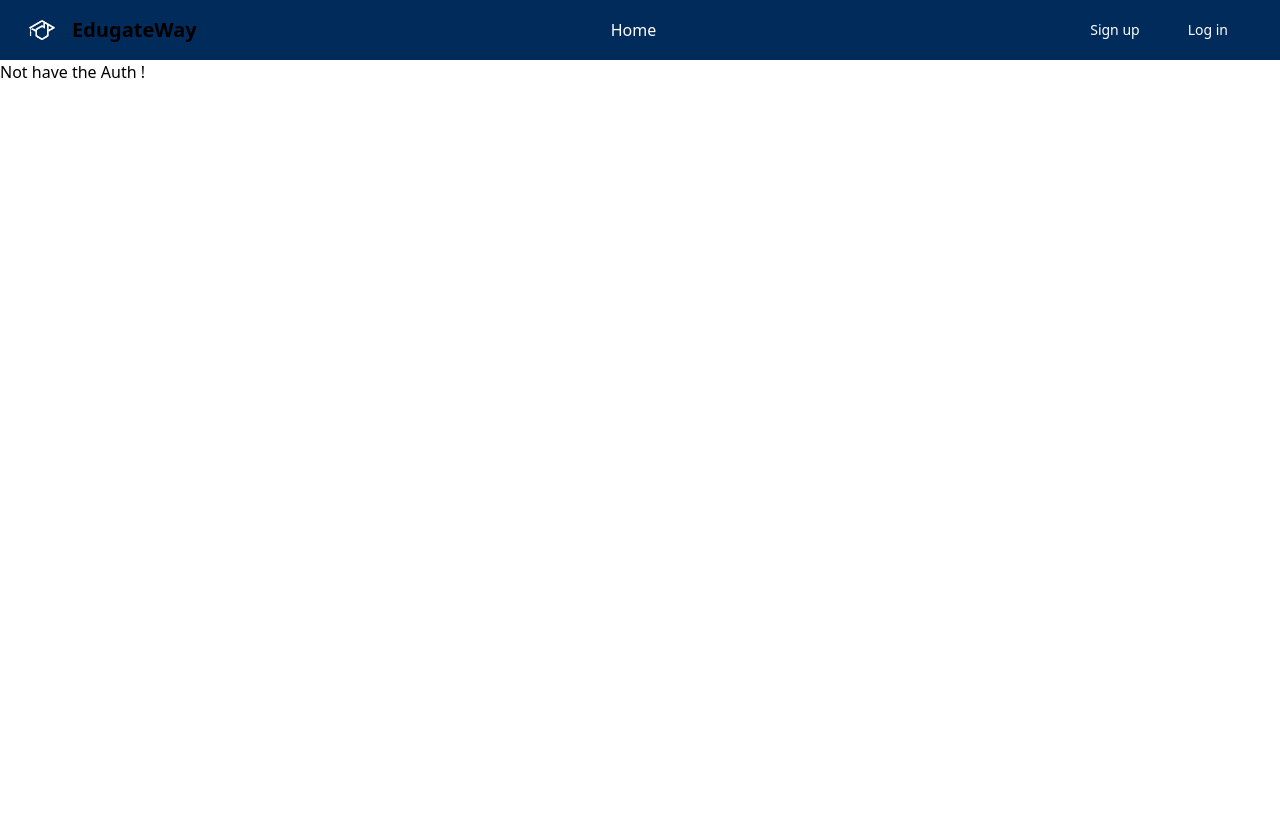
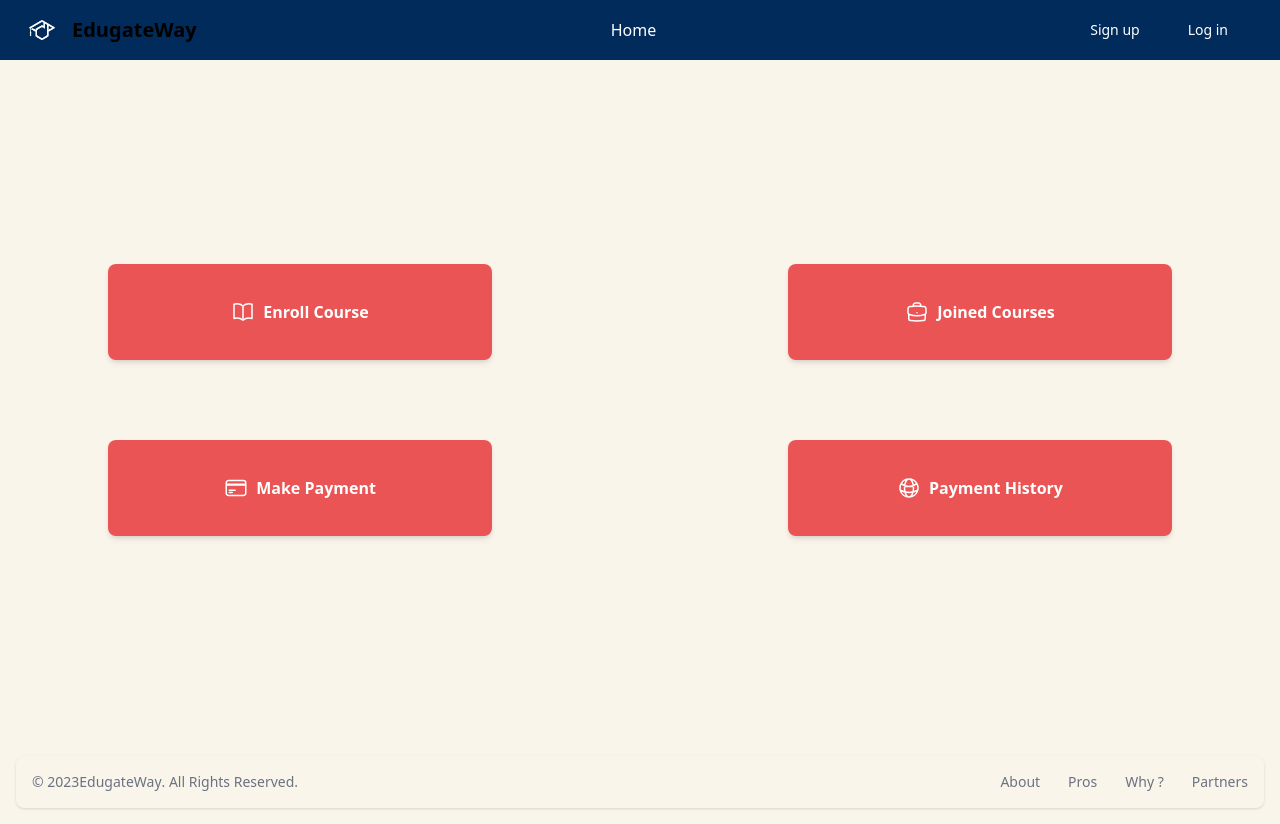
Before and after one commit to Tholkappiar/Advanced-App-Development, a React (Vite) app in the folder FrontEnd/Advance App Development/: page /dash in a window 1280 px wide. Before the commit the page ends 800 px from the top, so only its background shows below. Built offline with nearby package versions, Linux system fonts and the light colour scheme.

Commit message:
Day 11
Added: API constants

```diff
--- a/FrontEnd/Advance App Development/src/Forms/Cards.jsx
+++ b/FrontEnd/Advance App Development/src/Forms/Cards.jsx
@@ -40,7 +40,7 @@ const data = [
 
 const Cards = () => {
 	return (
-		<div className="flex justify-around bg-[#F9F5EB] flex-wrap h-[100vh] py-10">
+		<div className="flex justify-around bg-[#F9F5EB] flex-wrap h-[100%] py-10">
 			{data.map((college) => (
 				<div
 					key={college.name}
--- a/FrontEnd/Advance App Development/src/Pages/PrivateRoute/PrivateRoute.jsx
+++ b/FrontEnd/Advance App Development/src/Pages/PrivateRoute/PrivateRoute.jsx
@@ -4,7 +4,7 @@ import { useState } from "react";
 // is rendered.
 const PrivateRoute = ({ Component }) => {
 	// The authentication logic or , use context or Redux
-	const [auth, setAuth] = useState(false);
+	const [auth, setAuth] = useState(true);
 	// Conditional rendering the component based on the login status
 	return auth ? <Component /> : <h1>Not have the Auth !</h1>;
 };
```
Also changed, not shown: FrontEnd/Advance App Development/src/utils/Constants.jsx (added).
